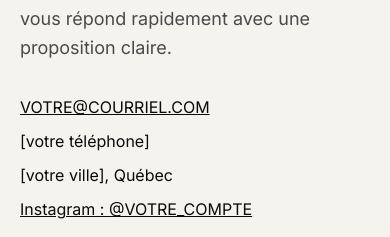
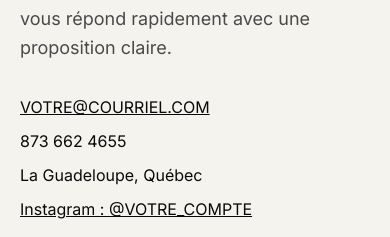
Before and after one commit to bobleneg12-cmyk/luxicom-site, a plain HTML site: page index.html in a window 390 px wide. Shown: the part 6103-6340 px from the top of the page. Drawn offline with Linux system fonts and the light colour scheme.

Commit message:
Update contact phone and location
Co-authored-by: Copilot <223556219+Copilot@users.noreply.github.com>

```diff
--- a/index.html
+++ b/index.html
@@ -317,8 +317,8 @@
         <div class="coord">
           <!-- ⬇️ Remplace par tes vraies coordonnées -->
           <a href="mailto:VOTRE@COURRIEL.COM">VOTRE@COURRIEL.COM</a>
-          <span>[votre téléphone]</span>
-          <span>[votre ville], Québec</span>
+          <span>873 662 4655</span>
+          <span>La Guadeloupe, Québec</span>
           <a href="https://instagram.com/VOTRE_COMPTE">Instagram : @VOTRE_COMPTE</a>
         </div>
       </div>
```
